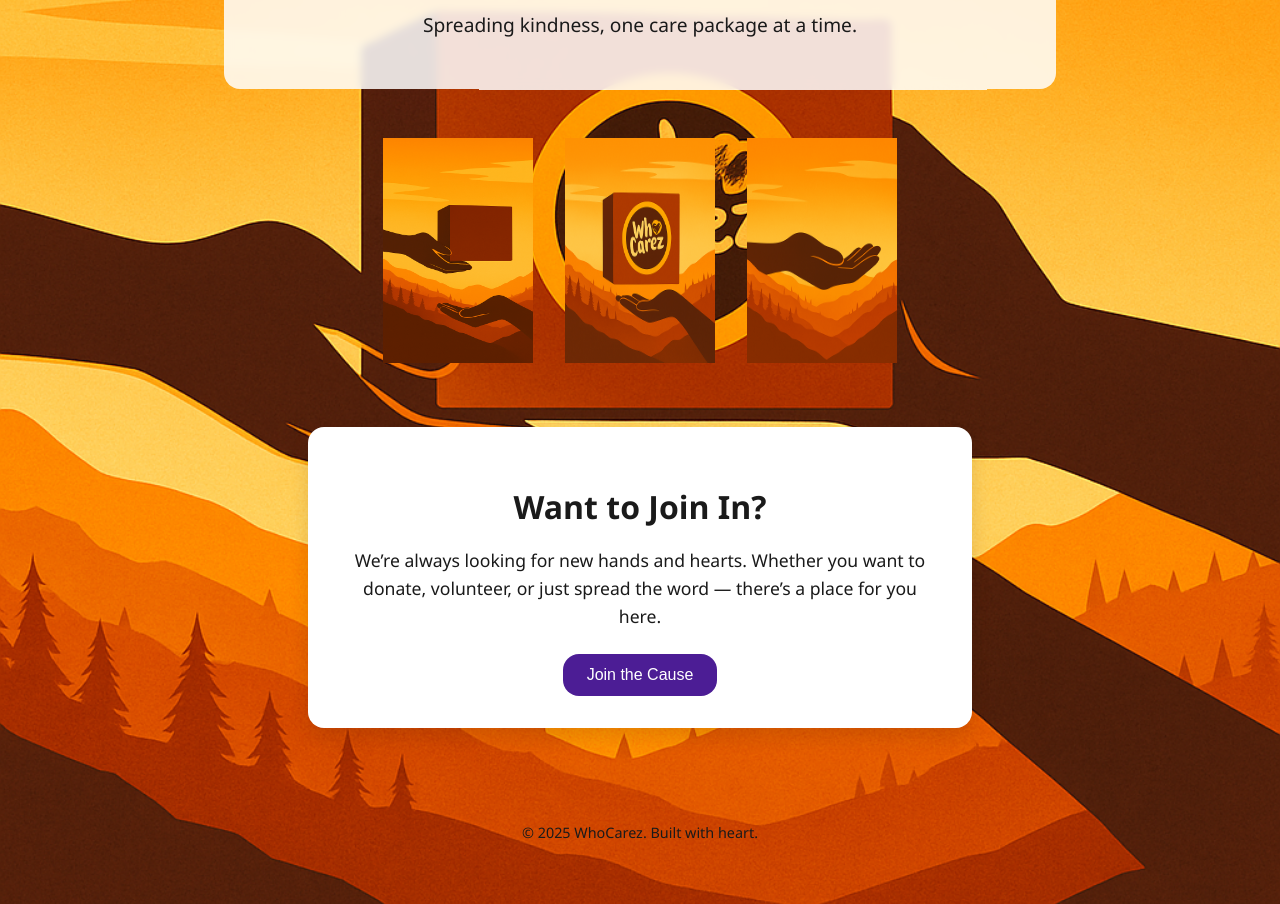
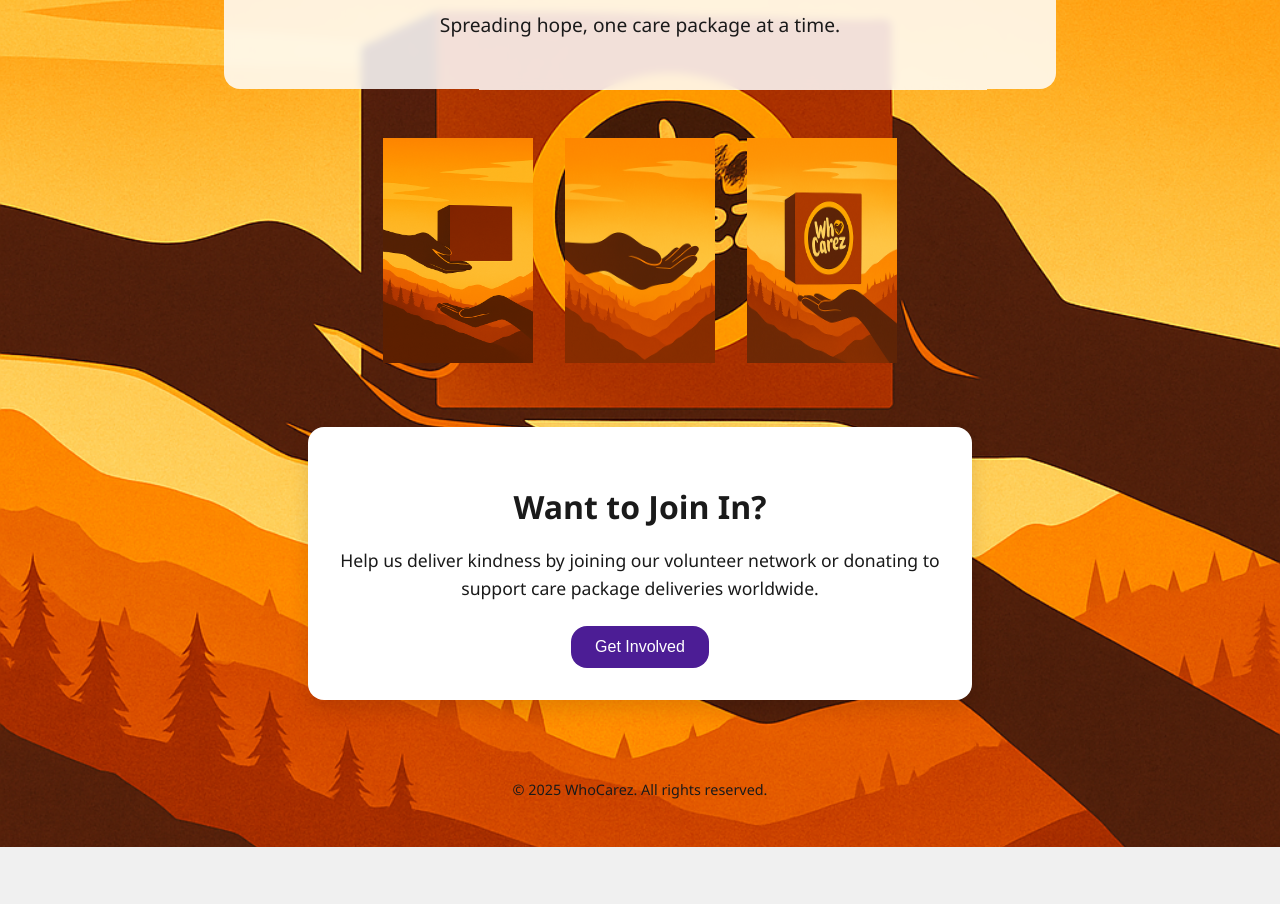
Before and after one commit to BombaySpartan/who-carez-site, a React (Create React App) app: page / in a window 1280 px wide. Shown: the part 300-1204 px from the top of the page. After the commit the page ends 1147 px from the top, so only its background shows below. Built offline with nearby package versions, Linux system fonts and the light colour scheme; the HTML template or start-up script is replaced by a standard one.

Commit message:
Update App.js

```diff
--- a/src/App.js
+++ b/src/App.js
@@ -1,7 +1,9 @@
-import React, { useState } from "react";
-import { FaSun, FaMoon } from "react-icons/fa";
-import { motion } from "framer-motion";
-import "./App.css";
+// App.js
+
+import React, { useState } from 'react';
+import './App.css';
+import { FaMoon, FaSun } from 'react-icons/fa';
+import { motion } from 'framer-motion';
 
 function App() {
   const [darkMode, setDarkMode] = useState(false);
@@ -9,47 +11,46 @@ function App() {
   const toggleDarkMode = () => setDarkMode(!darkMode);
 
   return (
-    <div className={darkMode ? "app dark-mode" : "app"}>
+    <div className={`app ${darkMode ? 'dark-mode' : ''}`}>
+      {/* Header */}
       <header className="header">
-        <img src="/logo.png" alt="WhoCarez Logo" className="logo" />
-        <button className="dark-mode-toggle" onClick={toggleDarkMode}>
+        <img src="/logo.png" alt="Logo" className="logo" />
+        <button onClick={toggleDarkMode} className="dark-mode-toggle" aria-label="Toggle dark mode">
           {darkMode ? <FaSun /> : <FaMoon />}
         </button>
       </header>
 
-      <main>
+      {/* Hero Section */}
       <section className="hero">
         <h1>WhoCarez</h1>
-          <p>Spreading kindness, one care package at a time.</p>
+        <p>Spreading hope, one care package at a time.</p>
       </section>
 
+      {/* Images Section */}
       <section className="images">
         <img src="/hand-giving.png" alt="Giving hand" />
+        <img src="/care-package.png" alt="Care package" />
         <img src="/hand-receiving.png" alt="Receiving hand" />
-          <img src="/care-package.png" alt="Care package" />
       </section>
 
-        {/* 🌟 Animated Section */}
+      {/* Join Section with Animation */}
       <motion.section
-          id="join"
         className="join-section"
-          initial={{ opacity: 0, y: 50 }}
+        initial={{ opacity: 0, y: 40 }}
         whileInView={{ opacity: 1, y: 0 }}
+        transition={{ duration: 0.6 }}
         viewport={{ once: true }}
-          transition={{ duration: 1 }}
       >
         <h2>Want to Join In?</h2>
         <p>
-            We’re always looking for new hands and hearts. Whether you want to
-            donate, volunteer, or just spread the word — there’s a place for you here.
+          Help us deliver kindness by joining our volunteer network or donating to support care
+          package deliveries worldwide.
         </p>
-          <button className="cta-button">Join the Cause</button>
+        <button className="cta-button">Get Involved</button>
       </motion.section>
-      </main>
 
-      <footer className="footer">
-        <p>© 2025 WhoCarez. Built with heart.</p>
-      </footer>
+      {/* Footer */}
+      <footer className="footer">© 2025 WhoCarez. All rights reserved.</footer>
     </div>
   );
 }
```
Lines whose indentation alone changed are shown as unchanged.
